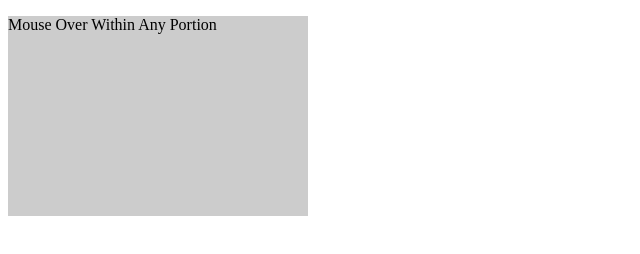
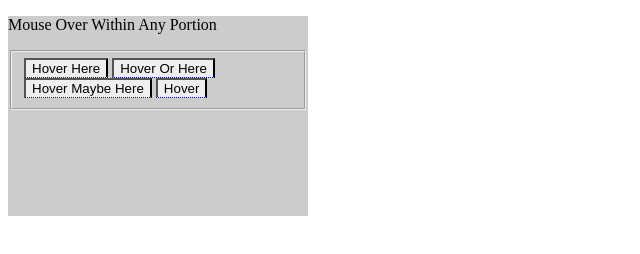
Before and after one commit to jvmqueue/toolTip, a website: page site/index.html in a window 1280 px wide. Shown: the whole page, without its empty margins (0-640 px from the left). Drawn offline with Linux system fonts and the light colour scheme.

Commit message:
define buttons within form

```diff
--- a/site/index.html
+++ b/site/index.html
@@ -12,9 +12,14 @@
 <body>
 	<div id="container" class="container center">
 		<p>Mouse Over Within Any Portion</p>
-		<!-- TODO: add form buttons -->
-		<!-- TODO: let jQuery Plugin listen to buttons -->
-		<!-- TODO: if can read HTML tooltip attribute value, then tooltip text is attribute value -->
+		<form id="frm0">
+			<fieldset class="blockElements">
+				<input id="tooltip0" class="tooltip" type="button" value="Hover Here" />
+				<input id="tooltip1" class="tooltip" type="button" value="Hover Or Here" />
+				<input id="tooltip2" class="tooltip" type="button" value="Hover Maybe Here" />
+				<input id="tooltip3" class="tooltip" type="button" value="Hover" />
+			</fieldset>
+		</form>
 	</div>
 </body>
 </html>
```
